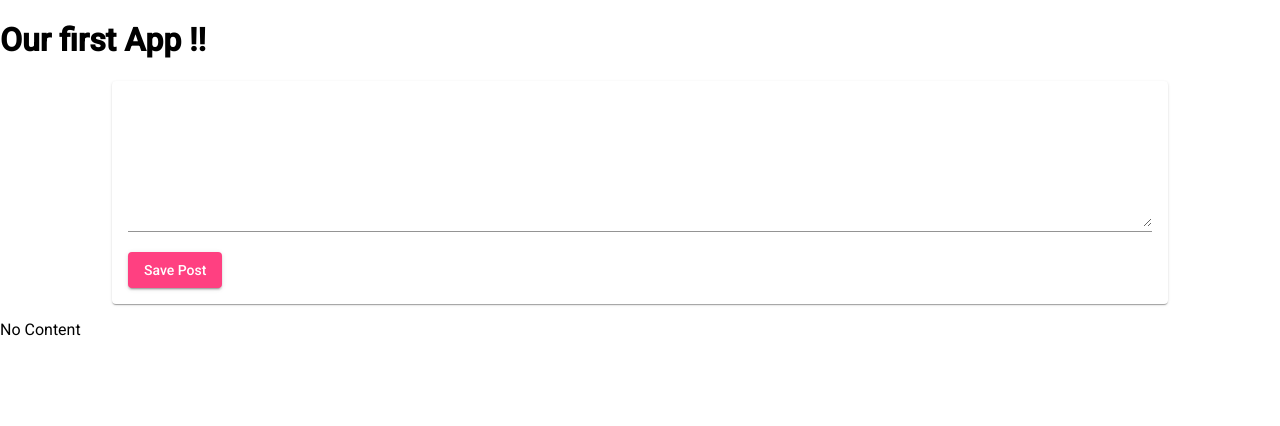
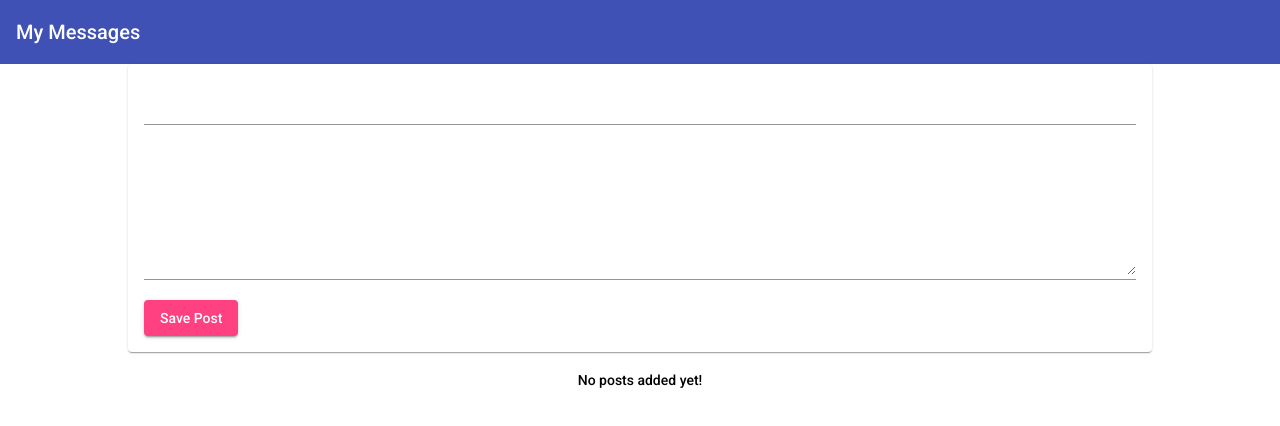
Before and after one commit to ChanchalRajguru/PostManagementSystem, an Angular app: page / in a window 1280 px wide. Shown: the top 426 px of the page. Built offline with nearby package versions, Linux system fonts and the light colour scheme.

Commit message:
Chanchal: post-list component started

```diff
--- a/src/app/app.component.css
+++ b/src/app/app.component.css
@@ -0,0 +1,5 @@
+main{
+  margin-top: 16px;
+  width:80%;
+  margin:auto;
+}
--- a/src/app/app.component.html
+++ b/src/app/app.component.html
@@ -1,2 +1,7 @@
-<h1>Our first App !!</h1>
-<app-post-create></app-post-create>
+
+<app-header></app-header>
+
+<main>
+  <app-post-create></app-post-create>
+  <app-post-list></app-post-list>
+</main>
--- /dev/null
+++ b/src/app/header/header.component.html
@@ -0,0 +1 @@
+<mat-toolbar color="primary">My Messages</mat-toolbar>
--- /dev/null
+++ b/src/app/post-list/post-list.component.css
@@ -0,0 +1,8 @@
+/* :host selctor Selects the element itself */
+:host{
+  display:block;
+  margin-top: 1rem;
+}
+.info-text{
+  text-align: center;
+}
--- /dev/null
+++ b/src/app/post-list/post-list.component.html
@@ -0,0 +1,11 @@
+<mat-accordion multi="true" *ngIf="posts.length > 0">
+  <!-- ngFor is directive or helper tool -->
+  <mat-expansion-panel *ngFor="let post of posts">
+    <mat-expansion-panel-header>
+       {{post.title}}
+    </mat-expansion-panel-header>
+    <p>{{post.content}}</p>
+  </mat-expansion-panel>
+</mat-accordion>
+
+<p *ngIf="posts.length ==0" class="info-text mat-body-2">No posts added yet!</p>
--- /dev/null
+++ b/src/app/post-list/post-list.component.ts
@@ -0,0 +1,15 @@
+import { Component } from '@angular/core';
+
+@Component({
+  selector: 'app-post-list',
+  templateUrl: './post-list.component.html',
+  styleUrls: ['./post-list.component.css'],
+})
+export class PostListComponent {
+  // posts = [
+  //   { title: 'First Post', content : 'This is First post\'s content' },
+  //   { title: 'Second Post', content : 'This is Second post\'s content' },
+  //   { title: 'Third Post', content : 'This is Third post\'s content' }];
+posts = [];
+
+}
--- a/src/app/posts/post-create/post-create.component.css
+++ b/src/app/posts/post-create/post-create.component.css
@@ -1,8 +1,3 @@
-mat-card{
-  width: 80%;
-  margin: auto;
-}
-
 mat-form-field,
 textarea{
   width: 100%;
--- a/src/app/posts/post-create/post-create.component.html
+++ b/src/app/posts/post-create/post-create.component.html
@@ -1,7 +1,12 @@
 
 <mat-card>
   <mat-form-field>
-    <textarea matInput rows=6 [(ngModel)]="enteredValue"></textarea>
+    <input matInput type="text" [(ngModel)]="enteredTitle"/>
+  </mat-form-field>
+
+
+  <mat-form-field>
+    <textarea matInput rows=6 [(ngModel)]="enteredContent"></textarea>
   </mat-form-field>
   <button
     mat-raised-button
@@ -9,4 +14,4 @@
     (click)="onAddPost()">Save Post</button>
 </mat-card>
 <!-- String interpolation replaces the placeholder {{}} with the coresponding values-->
-<p>{{ newPost }}</p>
+<!-- <p>{{ newPost }}</p> -->
--- a/src/app/posts/post-create/post-create.component.ts
+++ b/src/app/posts/post-create/post-create.component.ts
@@ -1,17 +1,18 @@
 import { Component } from '@angular/core';
 
-
 @Component({
-  selector:'app-post-create',
-  templateUrl:'./post-create.component.html',
-  styleUrls:['./post-create.component.css'],
+  selector: 'app-post-create',
+  templateUrl: './post-create.component.html',
+  styleUrls: ['./post-create.component.css'],
 })
-export class PostCreateComponent{
-  enteredValue = '';
-  newPost = 'No Content';
+export class PostCreateComponent {
+  enteredTitle = '';
+  enteredContent = '';
 
   onAddPost() {
-    //console.dir(postInput);
-    this.newPost = this.enteredValue;
-    }
+    const post = {
+      title: this.enteredTitle,
+      content: this.enteredContent,
+    };
+  }
 }
```
Also changed, not shown: src/app/app.module.ts (+13 -3 lines), src/app/header/header.component.ts (added, +8 -0 lines).
